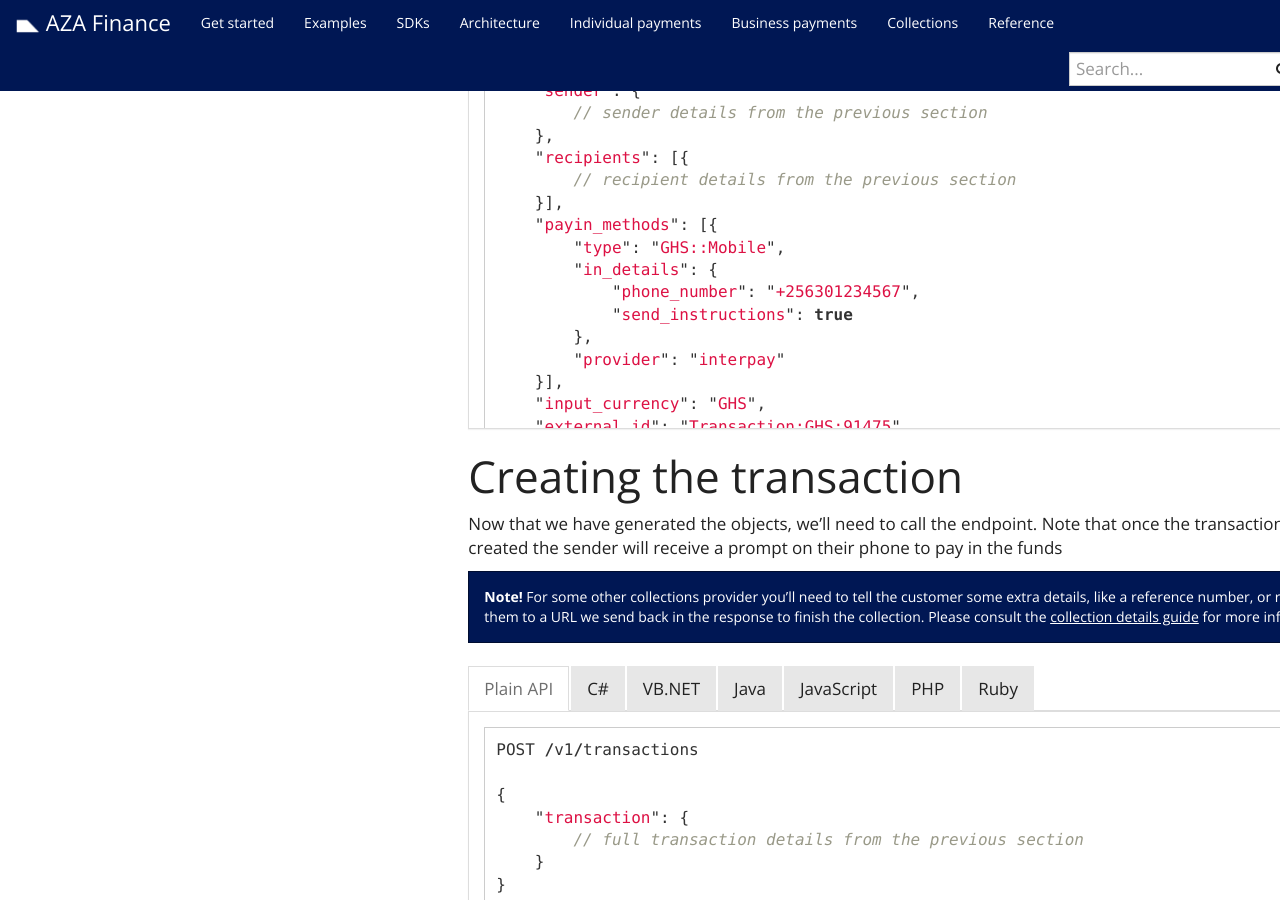
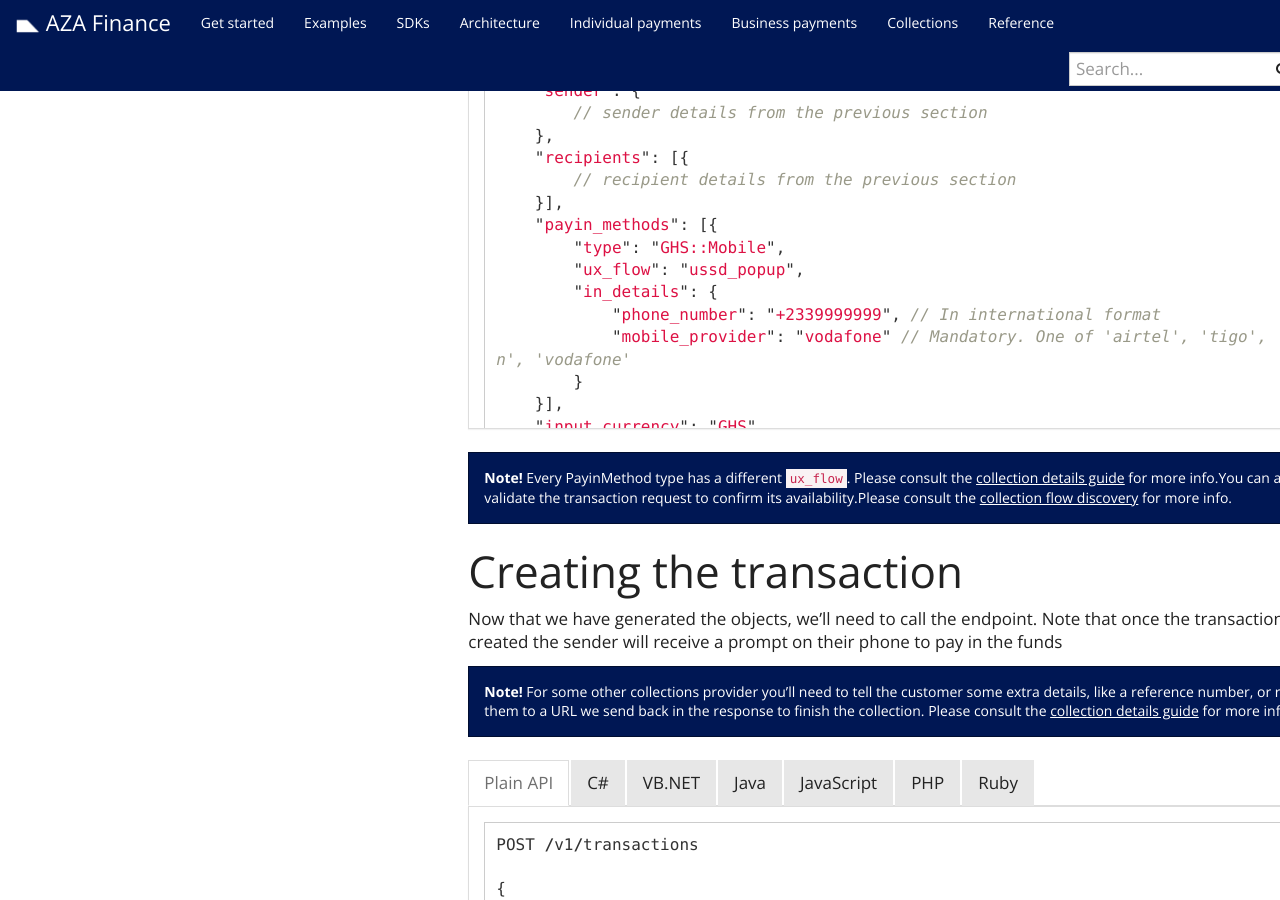
Before and after one commit to transferzero/api-documentation, a Jekyll site: the page built from _docs/example-collections.md, in a window 1280 px wide and 900 px high, scrolled down 3145 px. Built offline with Jekyll 4.4.1, drawn with Linux system fonts in a browser that asks for light colours; nearby versions of some CDN libraries; comment, search, counter and statistics services are not loaded.

Commit message:
BTA-7797 Update Collection Examples Doc (#97)
* BTA-7797 Update Collection Examples Doc

* BTA-7797 Regenerate Examples

````diff
--- a/_docs/example-collections.md
+++ b/_docs/example-collections.md
@@ -548,11 +548,11 @@ JSON_START
     }],
     "payin_methods": [{
         "type": "GHS::Mobile",
+        "ux_flow": "ussd_popup",
         "in_details": {
-            "phone_number": "+256301234567",
-            "send_instructions": true
-        },
-        "provider": "interpay"
+            "phone_number": "+2339999999", // In international format
+            "mobile_provider": "vodafone" // Mandatory. One of 'airtel', 'tigo', 'mtn', 'vodafone'
+        }
     }],
     "input_currency": "GHS",
     "external_id": "Transaction:GHS:91475",
@@ -562,13 +562,13 @@ JSON_END
 
 CODE_START
 CREATE_START details PayinMethodDetails
-SET LIT phone_number "+256301234567"
-SET LIT send_instructions true
+SET LIT phone_number "+2339999999"
+SET ENUM mobile_provider PayoutMethodMobileProviderEnum vodafone
 CREATE_END
 
 CREATE_START method PayinMethod
 SET LIT type "GHS::Mobile"
-SET LIT provider "interpay"
+SET ENUM ux_flow PayinMethodUxFlow ussd_popup
 SET VAR in_details details
 CREATE_END
 
@@ -595,11 +595,11 @@ CODE_EXAMPLE_END
     }],
     "payin_methods": [{
         "type": "GHS::Mobile",
+        "ux_flow": "ussd_popup",
         "in_details": {
-            "phone_number": "+256301234567",
-            "send_instructions": true
-        },
-        "provider": "interpay"
+            "phone_number": "+2339999999", // In international format
+            "mobile_provider": "vodafone" // Mandatory. One of 'airtel', 'tigo', 'mtn', 'vodafone'
+        }
     }],
     "input_currency": "GHS",
     "external_id": "Transaction:GHS:91475",
@@ -611,12 +611,12 @@ CODE_EXAMPLE_END
 {% capture data-csharp %}
 ```csharp
 PayinMethodDetails details = new PayinMethodDetails(
-  phoneNumber: "+256301234567",
-  sendInstructions: true);
+  phoneNumber: "+2339999999",
+  mobileProvider: PayoutMethodMobileProviderEnum.VODAFONE);
 
 PayinMethod method = new PayinMethod(
   type: "GHS::Mobile",
-  provider: "interpay",
+  uxFlow: PayinMethodUxFlow.USSD_POPUP,
   inDetails: details);
 
 Transaction transaction = new Transaction(
@@ -631,12 +631,12 @@ Transaction transaction = new Transaction(
 {% capture data-vb %}
 ```vb
 Dim details as PayinMethodDetails = New PayinMethodDetails(
-  phoneNumber:="+256301234567",
-  sendInstructions:=true)
+  phoneNumber:="+2339999999",
+  mobileProvider:=PayoutMethodMobileProviderEnum.VODAFONE)
 
 Dim method as PayinMethod = New PayinMethod(
   type:="GHS::Mobile",
-  provider:="interpay",
+  uxFlow:=PayinMethodUxFlow.USSD_POPUP,
   inDetails:=details)
 
 Dim transaction as Transaction = New Transaction(
@@ -651,12 +651,12 @@ Dim transaction as Transaction = New Transaction(
 {% capture data-java %}
 ```java
 PayinMethodDetails details = new PayinMethodDetails();
-details.setPhoneNumber("+256301234567");
-details.setSendInstructions(true);
+details.setPhoneNumber("+2339999999");
+details.setMobileProvider(PayoutMethodMobileProviderEnum.VODAFONE);
 
 PayinMethod method = new PayinMethod();
 method.setType("GHS::Mobile");
-method.setProvider("interpay");
+method.setUxFlow(PayinMethodUxFlow.USSD_POPUP);
 method.setInDetails(details);
 
 Transaction transaction = new Transaction();
@@ -671,12 +671,12 @@ transaction.setExternalId("Transaction:GHS:91475");
 {% capture data-js %}
 ```js
 const details = new TransferZeroSdk.PayinMethodDetails();
-details.phone_number = "+256301234567";
-details.send_instructions = true;
+details.phone_number = "+2339999999";
+details.mobile_provider = "vodafone";
 
 const method = new TransferZeroSdk.PayinMethod();
 method.type = "GHS::Mobile";
-method.provider = "interpay";
+method.ux_flow = "ussd_popup";
 method.in_details = details;
 
 const transaction = new TransferZeroSdk.Transaction();
@@ -691,12 +691,12 @@ transaction.external_id = "Transaction:GHS:91475";
 {% capture data-php %}
 ```php
 $details = new PayinMethodDetails();
-$details->setPhoneNumber("+256301234567");
-$details->setSendInstructions(true);
+$details->setPhoneNumber("+2339999999");
+$details->setMobileProvider("vodafone");
 
 $method = new PayinMethod();
 $method->setType("GHS::Mobile");
-$method->setProvider("interpay");
+$method->setUxFlow("ussd_popup");
 $method->setInDetails($details);
 
 $transaction = new Transaction();
@@ -711,12 +711,12 @@ $transaction->setExternalId("Transaction:GHS:91475");
 {% capture data-ruby %}
 ```ruby
 details = TransferZero::PayinMethodDetails.new
-details.phone_number = "+256301234567"
-details.send_instructions = true
+details.phone_number = "+2339999999"
+details.mobile_provider = "vodafone"
 
 method = TransferZero::PayinMethod.new
 method.type = "GHS::Mobile"
-method.provider = "interpay"
+method.ux_flow = "ussd_popup"
 method.in_details = details
 
 transaction = TransferZero::Transaction.new
@@ -730,6 +730,11 @@ transaction.external_id = "Transaction:GHS:91475"
 
 {% include language-tabbar.html prefix="gen-transaction-creation" raw=data-raw csharp=data-csharp vb=data-vb java=data-java js=data-js php=data-php ruby=data-ruby %}
 {::comment}AUTO_GENERATED_CONTENT_END{:/comment}
+
+<div class="alert alert-info" markdown="1">
+**Note!** Every PayinMethod type has a different `ux_flow`. Please consult the [collection details guide]({{ "/docs/collection-details/" | prepend: site.baseurl }}){: .alert-link} for more info.You can also validate the transaction request to confirm its availability.Please consult the [collection flow discovery]({{ "/docs/additional-features/#collection-flow-discovery" | prepend: site.baseurl }}){: .alert-link} for more info.
+</div>
+
 # Creating the transaction
 
 Now that we have generated the objects, we'll need to call the endpoint. Note that once the transaction is created the sender will receive a prompt on their phone to pay in the funds
@@ -926,7 +931,13 @@ headers.Add("Authorization-Key", "<key from the webhook headers>");
 if (configuration.ValidWebhookRequest(url, webhookContent, headers))
 {
     Webhook webhook = configuration.ParseString<Webhook>(webhookContent);
-    if (webhook.Event.StartsWith("transaction")) {
+    if (webhook.Event.StartsWith("payin_method")) {
+        PayinMethodWebhook payinMethodWebhook = configuration.ParseString<PayinMethodWebhook>(webhookContent);
+        string externalId = payinMethodWebhook.Object.ExternalId;
+        if (webhook.Event == "payin_method.error"){
+            // handle collection attempt has failed.
+        }
+    } else if (webhook.Event.StartsWith("transaction")) {
         TransactionWebhook transactionWebhook = configuration.ParseString<TransactionWebhook>(webhookContent);
         Guid transactionId = transactionWebhook.Object.Id;
         string externalId = transactionWebhook.Object.ExternalId;
@@ -964,7 +975,13 @@ headers.Add("Authorization-Key", "<key from webhook headers>")
 
 If configuration.ValidWebhookRequest(url, webhookContent, headers) Then
     Dim webhook As Webhook = configuration.ParseString(Of Webhook)(webhookContent)
-    If webhook.[Event].StartsWith("transaction") Then
+    If webhook.[Event].StartsWith("payin_method") Then
+        Dim payinMethodWebhook As PayinMethodWebhook = configuration.ParseString(Of PayinMethodWebhook)(webhookContent)
+        Dim externalId As String = payinMethodWebhook.Object.ExternalId
+        If webhook.[Event].Equals("payin_method.error") Then
+          ' handle collection attempt has failed.
+        End If
+    ElseIf webhook.[Event].StartsWith("transaction") Then
         Dim transactionWebhook As TransactionWebhook = configuration.ParseString(Of TransactionWebhook)(webhookContent)
         Dim transactionId As Guid = transactionWebhook.Object.Id
         Dim externalId As String = transactionWebhook.Object.ExternalId
@@ -1002,16 +1019,23 @@ webhookHeaders.put("Authorization-Signature", "<signature from webhook headers>"
 
 if (apiClient.validateWebhookRequest(webhookUrl, webhookBody, webhookHeaders)) {
     Webhook webhook = apiClient.parseResponseString(webhookBody, Webhook.class);
-    if (webhook.getEvent().startsWith("transaction")) {
+    if (webhook.getEvent().startsWith("payin_method")) {
+        PayinMethodWebhook payinMethodWebhook = apiClient.parseResponseString(webhookBody, PayinMethodWebhook.class);
+        String externalId = payinMethodWebhook.getObject().getExternalId();
+
+        if (webhook.getEvent().equals("payin_method.error")  {
+          // handle collection attempt has failed.
+        }
+    } else if (webhook.getEvent().startsWith("transaction")) {
         TransactionWebhook transactionWebhook = apiClient.parseResponseString(webhookBody, TransactionWebhook.class);
         UUID transactionId = transactionWebhook.getObject().getId();
         String externalId = transactionWebhook.getObject().getExternalId();
         if (webhook.getEvent().equals("transaction.paid")) {
-            // handle user has sent in the funds event
+          // handle user has sent in the funds event
         } else if (webhook.getEvent().equals("transaction.refunded")) {
-            // handle transaction has finished processing and the funds are in the internal balance
+          // handle transaction has finished processing and the funds are in the internal balance
         } else if (webhook.getEvent().equals("transaction.refunded")) {
-            // handle transaction has not been funded by the customer event
+          // handle transaction has not been funded by the customer event
         }
     } else if (webhook.getEvent().startsWith("sender")) {
         SenderWebhook senderWebhook = apiClient.parseResponseString(webhookBody, SenderWebhook.class);
@@ -1040,20 +1064,27 @@ const webhookHeader = {
 
 if (apiClient.validateRequest(webhookUrl, webhookContent, webhookHeader)) {
   const webhook = apiClient.parseResponseString(webhookContent,TransferZeroSdk.Webhook);
-  if (webhook.event.startsWith('transaction')) {
-    const transactionWebhook = apiClient.parseResponseString(webhookContent, TransferZeroSdk.TransactionWebhook);
-    const transactionId = transactionWebhook.object.id;
-    const externalId = transactionWebhook.object.external_id;
-    if (webhook.event == 'transaction.paid') {
-      // handle user has sent in the funds event
-    } else if (webhook.event == 'transaction.refunded') {
-      // handle transaction has finished processing and the funds are in the internal balance
-    } else if (webhook.event == 'transaction.refunded') {
-      // handle transaction has not been funded by the customer event
+  if (webhook.event.startsWith('payin_method')) {
+    const payinMethodWebhook = apiClient.parseResponseString(webhookContent, TransferZeroSdk.payinMethodWebhook);
+    const externalId = payinMethodWebhook.object.external_id;
+
+    if (webhook.event == "payin_method.error")  {
+      // handle collection attempt has failed.
     }
+  } else if (webhook.event.startsWith('transaction')) {
+      const transactionWebhook = apiClient.parseResponseString(webhookContent, TransferZeroSdk.TransactionWebhook);
+      const transactionId = transactionWebhook.object.id;
+      const externalId = transactionWebhook.object.external_id;
+      if (webhook.event == 'transaction.paid') {
+          // handle user has sent in the funds event
+      } else if (webhook.event == 'transaction.refunded') {
+          // handle transaction has finished processing and the funds are in the internal balance
+      } else if (webhook.event == 'transaction.refunded') {
+          // handle transaction has not been funded by the customer event
+      }
   } else if (webhook.event.startsWith('sender')) {
-    const senderWebhook = apiClient.parseResponseString(webhookContent, TransferZeroSdk.SenderWebhook);
-    // handle sender webhook
+      const senderWebhook = apiClient.parseResponseString(webhookContent, TransferZeroSdk.SenderWebhook);
+      // handle sender webhook
   }
 }
 ```
@@ -1078,7 +1109,14 @@ $webhook_headers = [
 
 if (new WebhooksApi()->validateWebhookRequest($webhook_url, $webhook_content, $webhook_headers)) {
     $webhook = new WebhooksApi()->parseResponseString($webhook_content, 'Webhook');
-    if (strpos($webhook->getEvent(), 'transaction') === 0) {
+    if (strpos($webhook->getEvent(), 'payin_method') === 0) {
+        $payinMethodWebhook = $webhooksApi->parseResponseString($webhook_content, 'PayinMethodWebhook');
+        $externalId = $payinMethodWebhook->getObject()->getExternalId();
+
+        if ($webhook->getEvent() == "payin_method.error")  {
+          // handle collection attempt has failed.
+        }
+    } elseif (strpos($webhook->getEvent(), 'transaction') === 0) {
         $transactionWebhook = $webhooksApi->parseResponseString($webhook_content, 'TransactionWebhook');
         $transacionId = $transactionWebhook->getObject()->getId();
         $externalId = $transactionWebhook->getObject()->getExternalId();
@@ -1116,7 +1154,14 @@ headers = {
 
 if TransferZero::ApiClient.new.validate_webhook_request(webhook_url, body, headers)
   webhook = TransferZero::ApiClient.new.parse_response(body, "Webhook")
-  if webhook['event'].start_with?('transaction')
+  if webhook['event'].start_with?('payin_method')
+    payin_method_webhook = webhook_api.parse_response(body, 'PayinMethodWebhook')
+    external_id = payin_method_webhook.object.external_id
+
+    if webhook['event'] == "payin_method.error"
+      # handle collection attempt has failed.
+    end
+  elsif webhook['event'].start_with?('transaction')
     transaction_webhook = webhook_api.parse_response(body, 'TransactionWebhook')
     transaction_id = transaction_webhook.object.id
     external_id = transaction_webhook.object.external_id
````
Also changed, not shown: other parts of _docs/example-collections.md (+9 -9 lines), 1 other file.
